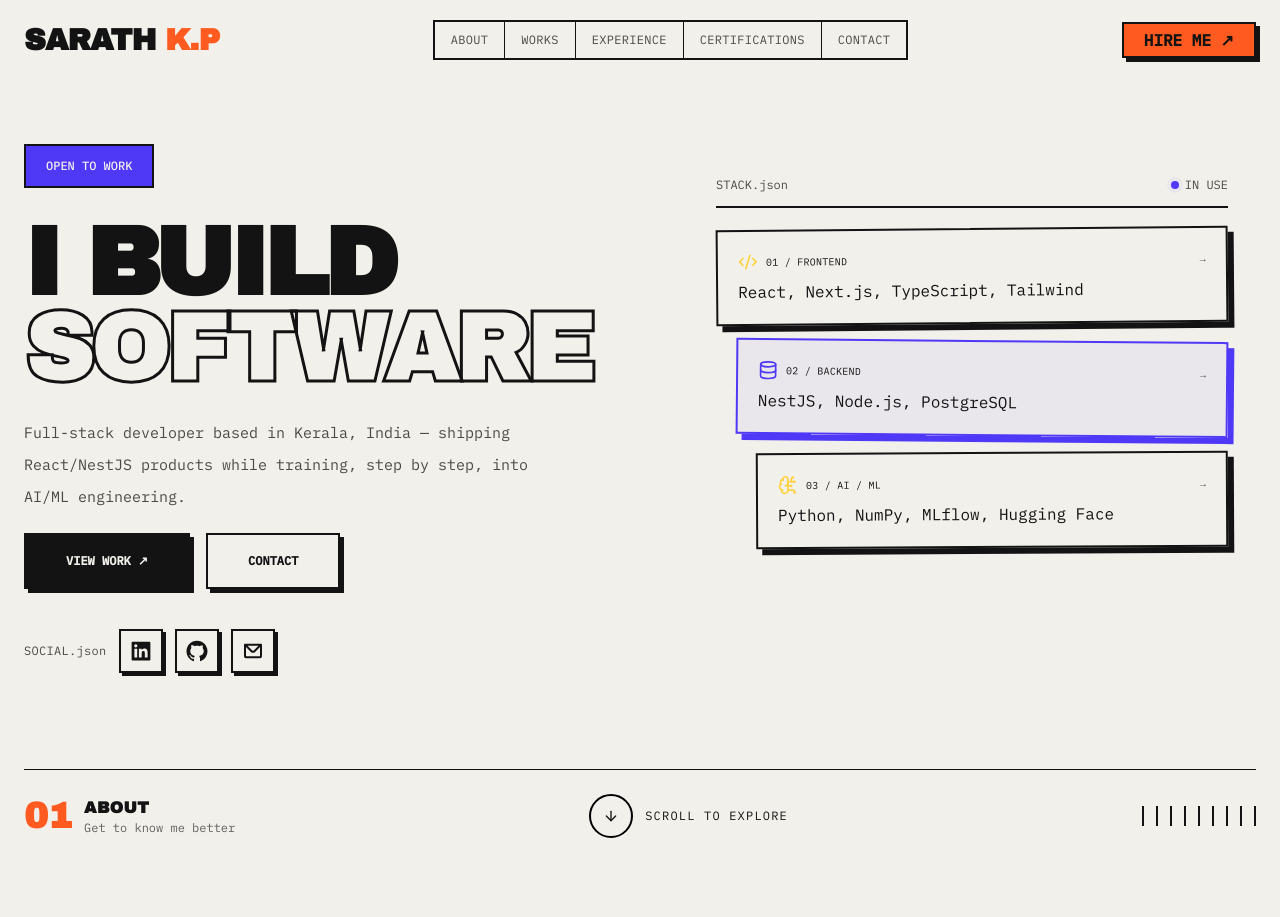
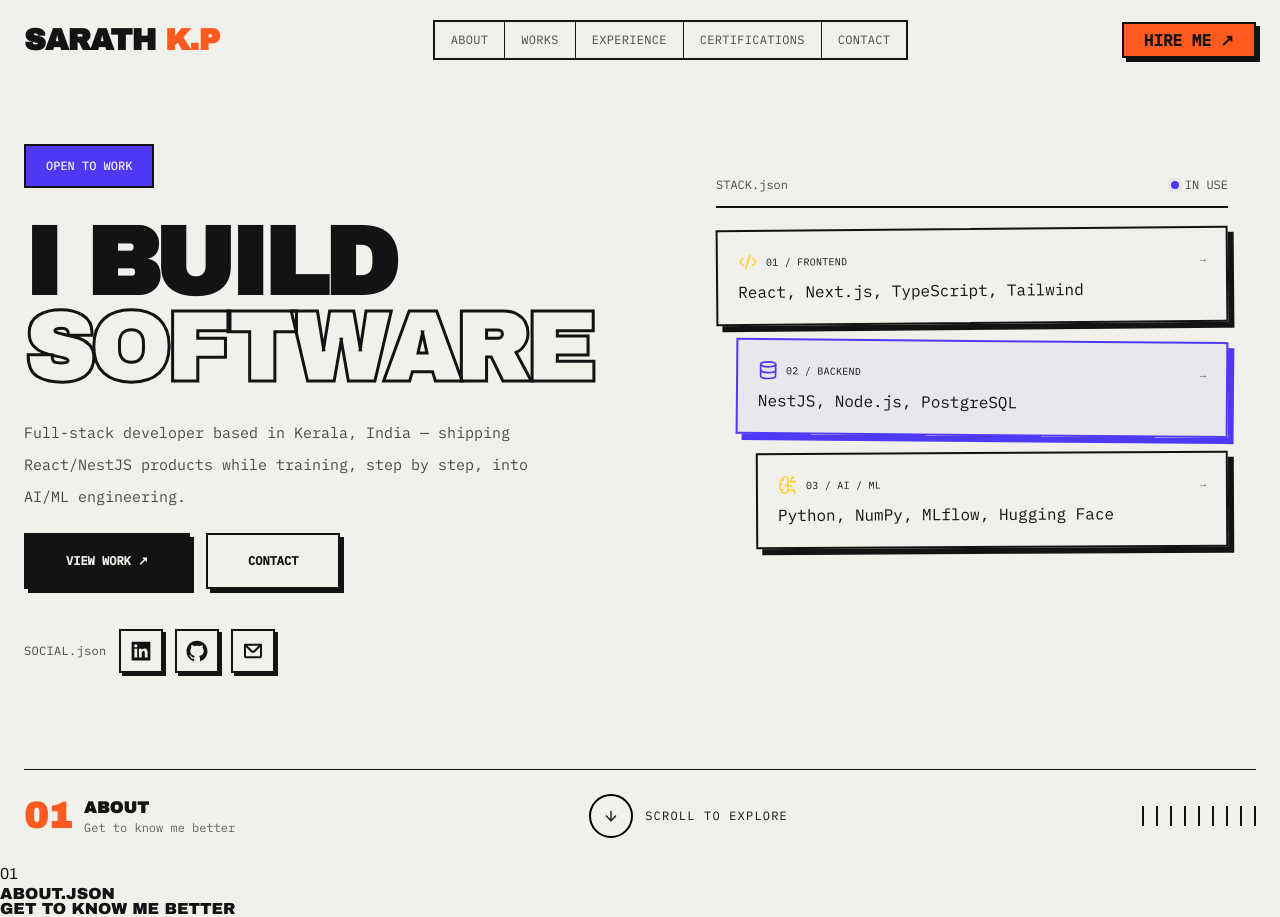
Before and after one commit to sarathkpreman/portfolio, a React app: page / in a window 1280 px wide. Before the commit the page ends 862 px from the top, so only its background shows below. Built offline with nearby package versions, Linux system fonts and the light colour scheme; the HTML template or start-up script is replaced by a standard one.

Commit message:
Added About page strcuture

```diff
--- a/src/sections/About.jsx
+++ b/src/sections/About.jsx
@@ -1,7 +1,48 @@
 export const About = () => {
-    return (
-        <section id="about">
+  return (
+    <section id="about" className="relative overflow-hidden">
+      <div className="container">
+        {/* Header */}
+        <header className="flex items-center justify-between">
+          <div>
+            <p>01</p>
+            <h2>ABOUT.json</h2>
+            <h3>Get to know me better</h3>
+          </div>
 
-        </section>
-    )
-}
+          <div>
+            {/* <RoleStack /> */}
+          </div>
+        </header>
+
+        {/* Content */}
+        <div>
+          <div>
+            {/* <ProfilePhoto /> */}
+          </div>
+
+          <div>
+            <section>
+              {/* <MyJourneyCard /> */}
+              {/* <OutsideCard /> */}
+            </section>
+
+            <section>
+              {/* <TechStackCard /> */}
+              {/* <CurrentLearningCard /> */}
+            </section>
+          </div>
+        </div>
+
+        {/* Footer */}
+        <footer>
+          <div>
+            {/* <Activities /> */}
+          </div>
+
+          {/* <NextSectionIndicator /> */}
+        </footer>
+      </div>
+    </section>
+  );
+};
--- a/src/sections/Works.jsx
+++ b/src/sections/Works.jsx
@@ -1,6 +1,6 @@
 export const Works = () => {
     return (
-        <section id="works">
+        <section id="works" className="relative overflow-hidden">
 
         </section>
     )
```
